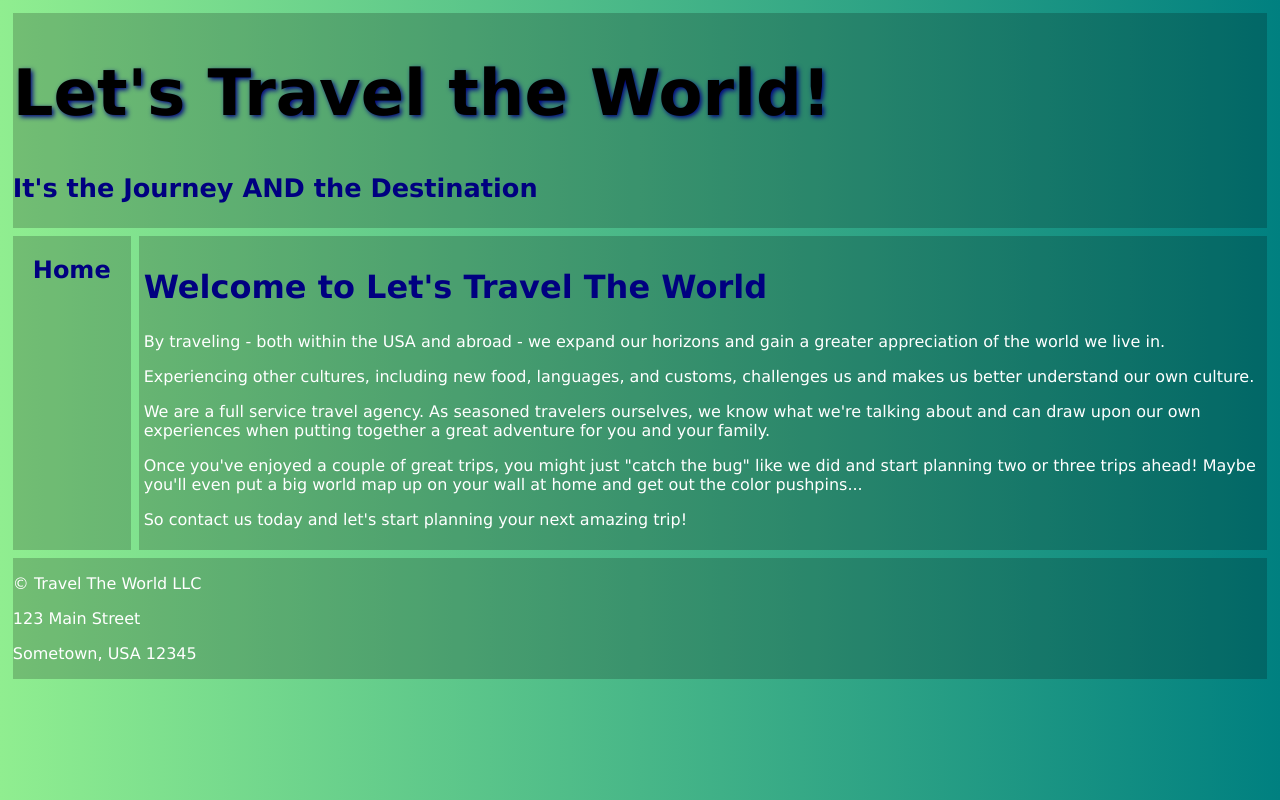
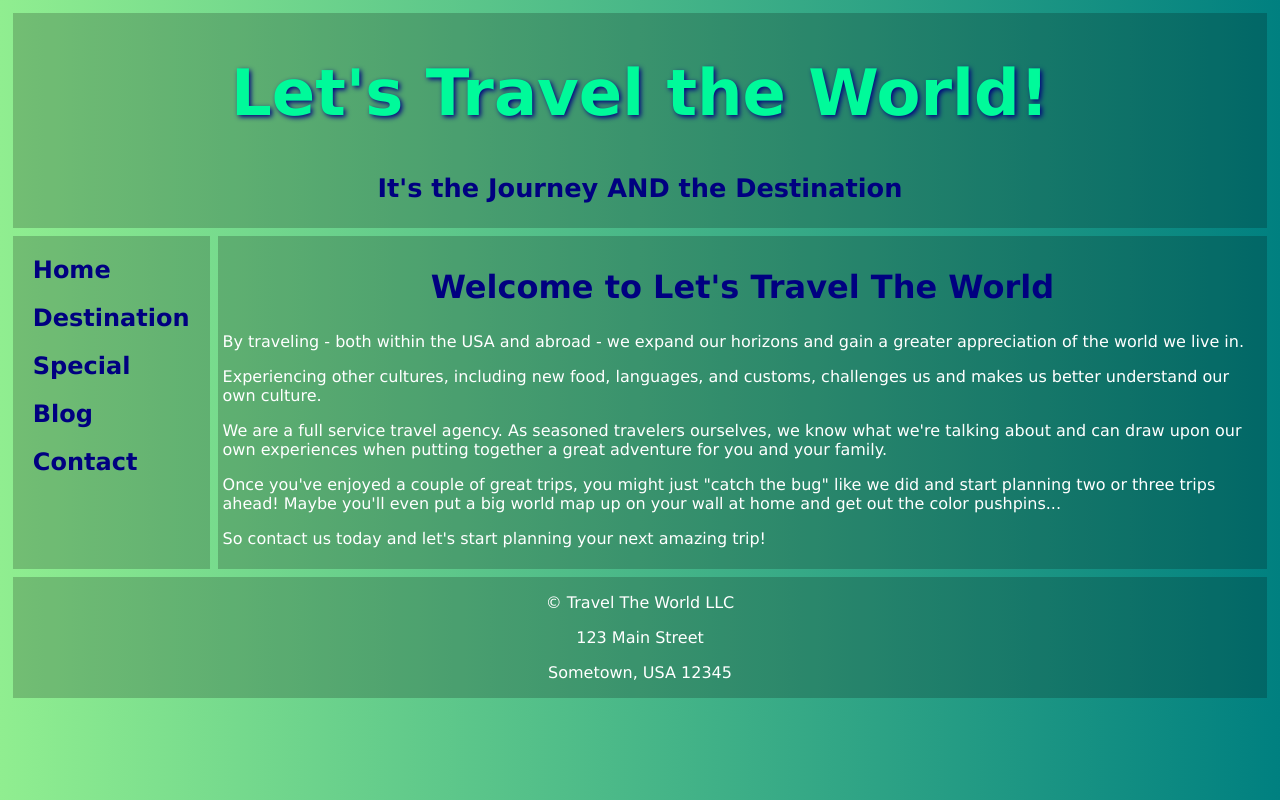
Before and after one commit to maddiekarol/WD2, a plain HTML site: page index.html in a window 1280 px wide. Drawn offline with Linux system fonts and the light colour scheme.

Commit message:
Add files via upload

```diff
--- a/index.html
+++ b/index.html
@@ -13,11 +13,16 @@
   <nav>
   <ul>
     <li><a href="index.html">Home</a></li>
+    <li><a href="destination">Destination</a></li>
+     <li><a href="special">Special</a></li>
+     <li><a href="blog">Blog</a></li>
+ <li><a href="contact">Contact</a></li>
    </ul>
   </nav>
   <main>
     <h2> Welcome to Let's Travel The World </h2>
     <p>By traveling - both within the USA and abroad - we expand our horizons and gain a greater appreciation of the world we live in.</p>
+
     <p> Experiencing other cultures, including new food, languages, and customs, challenges us and makes us better understand our own culture. </p>
     <p> We are a full service travel agency. As seasoned travelers ourselves, we know what we're talking about and can draw upon our own experiences when putting together a great adventure for you and your family.</p>
     <p>Once you've enjoyed a couple of great trips, you might just "catch the bug" like we did and start planning two or three trips ahead! Maybe you'll even put a big world map up on your wall at home and get out the color pushpins...</p>
--- a/style.css
+++ b/style.css
@@ -6,15 +6,19 @@ body {
 header {
    background:rgba(0,0,0,.2);
    grid-area:header;
+text-align: center;
 }
 header h1 {
-color:meduimspringgreen;
+color:mediumspringgreen;
   text-shadow:2px 2px 5px navy;
  font-size:5vw;
+text-align: center;
 }
 header h3 {
   color:navy;
   font-size:2vw;
+text-align: center;
+padding: 0;
 }
 
  nav {
@@ -54,6 +58,7 @@ a:hover {
 main h2 {
   color: navy;
   font-size:2em;
+text-align: center;
 }
 
 main p {
@@ -62,6 +67,7 @@ main p {
 footer {
   background:rgba(0,0,0,.2);
   grid-area:footer;
+text-align: center;
 }
 footer p {
   color:white;
```
